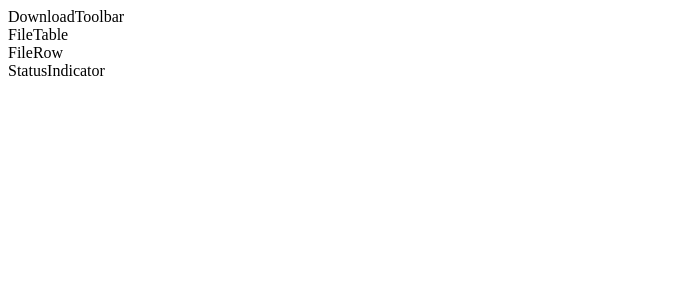
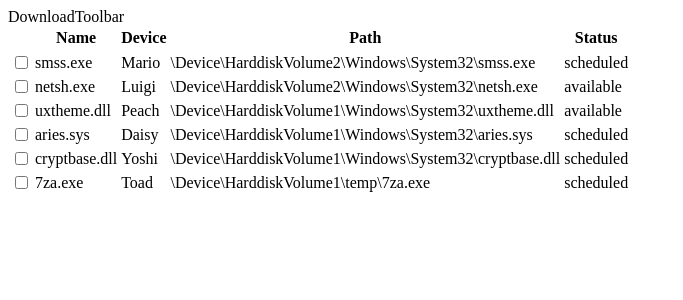
Before and after one commit to robindykema/file-download-manager, a React (Vite) app: page / in a window 1280 px wide. Shown: the top 300 px of the page, without its empty margins (0-683 px from the left). Built offline with nearby package versions, Linux system fonts and the light colour scheme.

Commit message:
Add basic rendering to table

```diff
--- a/src/App.tsx
+++ b/src/App.tsx
@@ -1,7 +1,8 @@
 import DownloadManager from "./DownloadManager/DownloadManager";
+import { fileData } from "./fileData";
 
 function App() {
-  return <DownloadManager />;
+  return <DownloadManager files={fileData} />;
 }
 
 export default App;
--- a/src/DownloadManager/DownloadManager.tsx
+++ b/src/DownloadManager/DownloadManager.tsx
@@ -1,19 +1,31 @@
-import {
-  DownloadToolbar,
-  FileTable,
-  FileRow,
-  StatusIndicator,
-} from "../components";
+import { DownloadToolbar, FileTable } from "../components";
+import type { FileItem } from "../types";
 
-interface DownloadManagerProps {}
+const columns = [
+  { label: "Name" },
+  { label: "Device" },
+  { label: "Path" },
+  { label: "Status" },
+];
 
-function DownloadManager({}: DownloadManagerProps) {
+interface DownloadManagerProps {
+  files: FileItem[];
+}
+
+function DownloadManager({ files }: DownloadManagerProps) {
+  const handleToggle = (id: number) => {
+    console.log(id);
+  };
+
   return (
     <div>
       <DownloadToolbar />
-      <FileTable />
-      <FileRow />
-      <StatusIndicator />
+      <FileTable
+        files={files}
+        columns={columns}
+        selectedIds={[]}
+        onToggle={handleToggle}
+      />
     </div>
   );
 }
--- a/src/components/FileRow/FileRow.tsx
+++ b/src/components/FileRow/FileRow.tsx
@@ -1,7 +1,22 @@
-interface FileRowProps {}
+import StatusIndicator from "../StatusIndicator/StatusIndicator";
+import type { FileItem } from "../../types";
 
-function FileRow({}: FileRowProps) {
-  return <div>FileRow</div>;
+interface FileRowProps {
+  file: FileItem;
+}
+
+function FileRow({ file }: FileRowProps) {
+  return (
+    <tr>
+      <td>
+        <input type="checkbox" />
+      </td>
+      <td>{file.name}</td>
+      <td>{file.device}</td>
+      <td>{file.path}</td>
+      <td><StatusIndicator status={file.status} /></td>
+    </tr>
+  );
 }
 
 export default FileRow;
--- a/src/components/FileTable/FileTable.tsx
+++ b/src/components/FileTable/FileTable.tsx
@@ -1,7 +1,40 @@
-interface FileTableProps {}
+import FileRow from "../FileRow/FileRow";
+import type { FileItem } from "../../types";
 
-function FileTable({}: FileTableProps) {
-  return <div>FileTable</div>;
+interface Column {
+  label: string;
+}
+
+interface FileTableProps {
+  files: FileItem[];
+  columns: Column[];
+  selectedIds: number[];
+  onToggle: (id: number) => void;
+}
+
+function FileTable({ files, columns, selectedIds, onToggle }: FileTableProps) {
+  return (
+    <table>
+      <caption className="sr-only">Downloadable files</caption>
+      <thead>
+        <tr>
+          <th scope="col">
+            <span className="sr-only">Select</span>
+          </th>
+          {columns.map((col) => (
+            <th key={col.label} scope="col">
+              {col.label}
+            </th>
+          ))}
+        </tr>
+      </thead>
+      <tbody>
+        {files.map((file) => (
+          <FileRow file={file} />
+        ))}
+      </tbody>
+    </table>
+  );
 }
 
 export default FileTable;
--- a/src/components/StatusIndicator/StatusIndicator.tsx
+++ b/src/components/StatusIndicator/StatusIndicator.tsx
@@ -1,7 +1,11 @@
-interface StatusIndicatorProps {}
+import type { FileStatus } from "../../types";
 
-function StatusIndicator({}: StatusIndicatorProps) {
-  return <div>StatusIndicator</div>;
+interface StatusIndicatorProps {
+  status: FileStatus;
+}
+
+function StatusIndicator({ status }: StatusIndicatorProps) {
+  return <span>{status}</span>;
 }
 
 export default StatusIndicator;
--- /dev/null
+++ b/src/fileData.ts
@@ -0,0 +1,10 @@
+import type { FileItem } from './types';
+
+export const fileData: FileItem[] = [
+  { id: 0, name: 'smss.exe', device: 'Mario', path: '\\Device\\HarddiskVolume2\\Windows\\System32\\smss.exe', status: 'scheduled' },
+  { id: 1, name: 'netsh.exe', device: 'Luigi', path: '\\Device\\HarddiskVolume2\\Windows\\System32\\netsh.exe', status: 'available' },
+  { id: 2, name: 'uxtheme.dll', device: 'Peach', path: '\\Device\\HarddiskVolume1\\Windows\\System32\\uxtheme.dll', status: 'available' },
+  { id: 3, name: 'aries.sys', device: 'Daisy', path: '\\Device\\HarddiskVolume1\\Windows\\System32\\aries.sys', status: 'scheduled' },
+  { id: 4, name: 'cryptbase.dll', device: 'Yoshi', path: '\\Device\\HarddiskVolume1\\Windows\\System32\\cryptbase.dll', status: 'scheduled' },
+  { id: 5, name: '7za.exe', device: 'Toad', path: '\\Device\\HarddiskVolume1\\temp\\7za.exe', status: 'scheduled' },
+];
--- /dev/null
+++ b/src/index.css
@@ -0,0 +1,11 @@
+.sr-only {
+  position: absolute;
+  width: 1px;
+  height: 1px;
+  padding: 0;
+  margin: -1px;
+  overflow: hidden;
+  clip: rect(0, 0, 0, 0);
+  white-space: nowrap;
+  border: 0;
+}
--- a/src/main.tsx
+++ b/src/main.tsx
@@ -1,5 +1,6 @@
 import { StrictMode } from "react";
 import { createRoot } from "react-dom/client";
+import "./index.css";
 import App from "./App.tsx";
 
 createRoot(document.getElementById("root")!).render(
--- /dev/null
+++ b/src/types.ts
@@ -0,0 +1,9 @@
+export interface FileItem {
+  id: number;
+  name: string;
+  device: string;
+  path: string;
+  status: FileStatus;
+}
+
+export type FileStatus = "available" | "scheduled";
```
